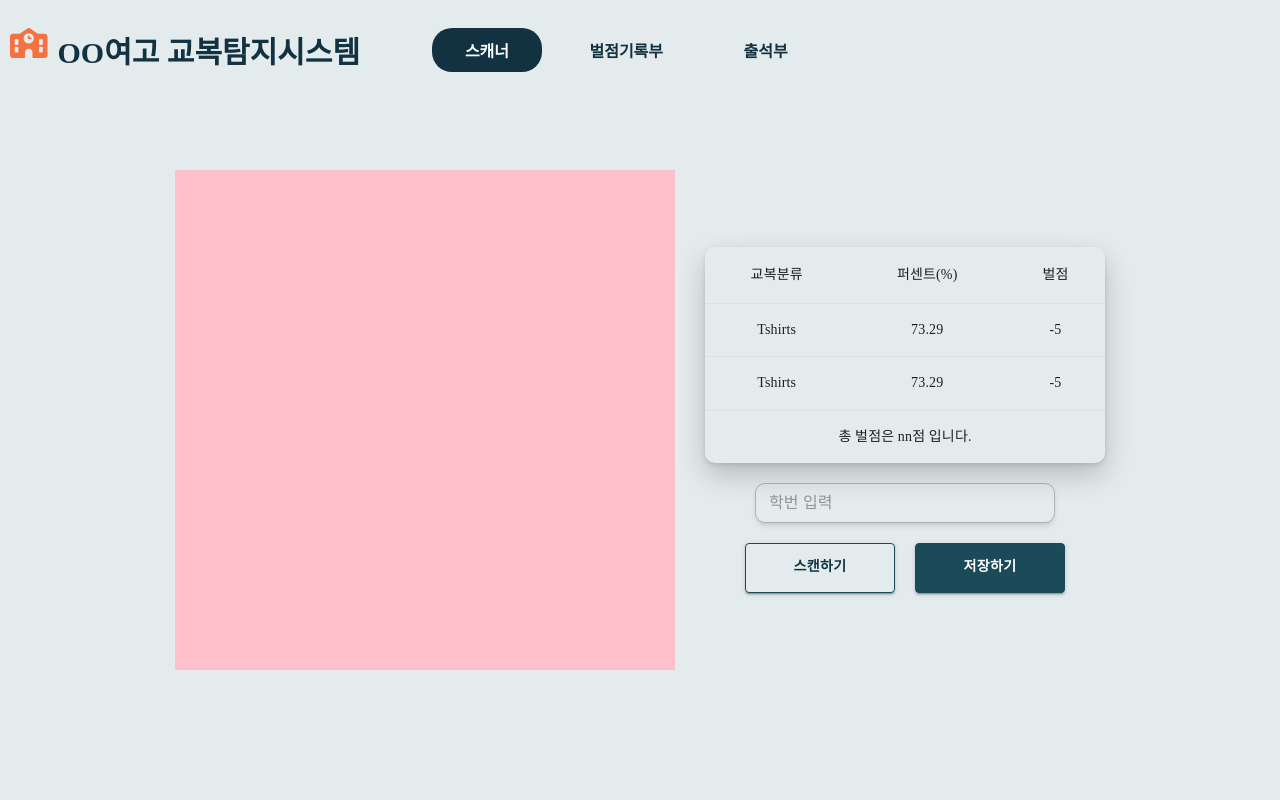
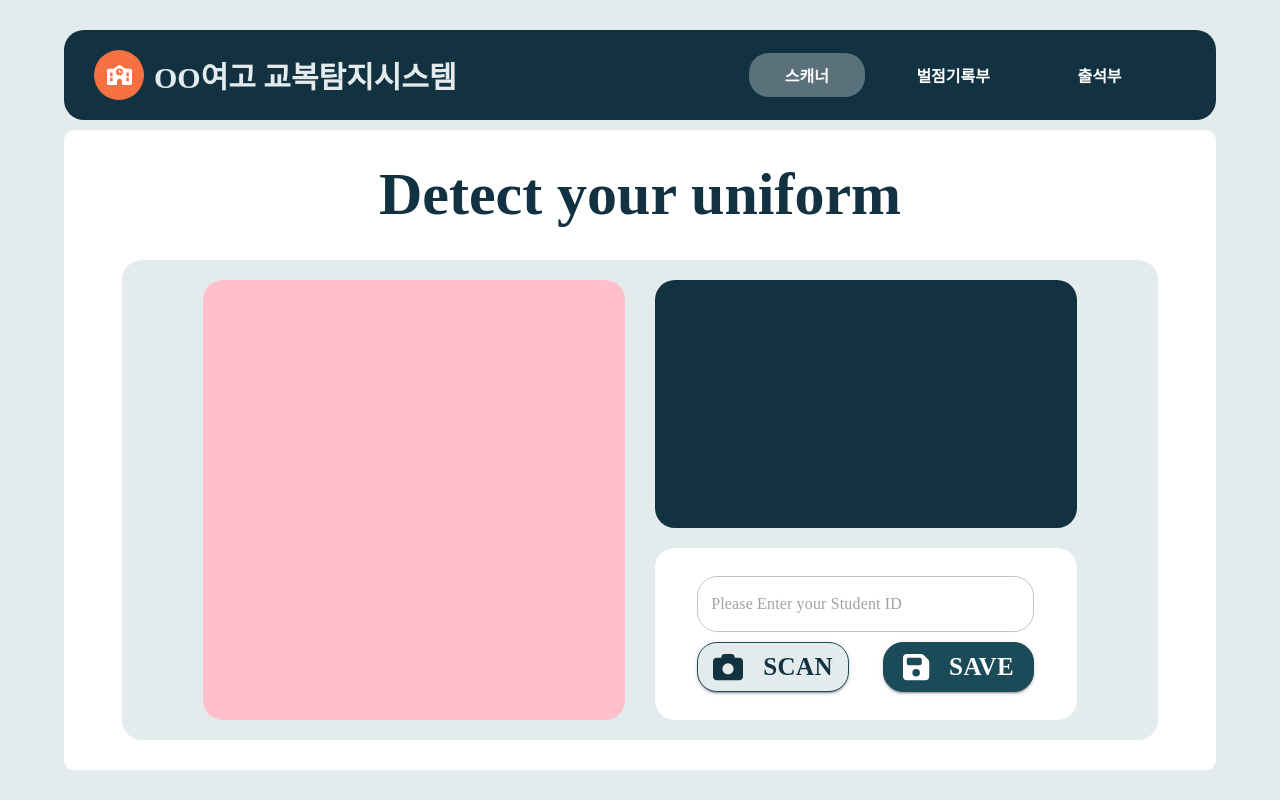
Before and after one commit to hynjxn/uniform-detection-using-YOLOv5, a React (Create React App) app in the folder my-app/: page /scanner in a window 1280 px wide. Built offline with nearby package versions, Linux system fonts and the light colour scheme; the HTML template or start-up script is replaced by a standard one; a web font is replaced by a local one.

Commit message:
전체적인 디자인 변경-scannerPage Change

```diff
--- a/my-app/src/App.css
+++ b/my-app/src/App.css
@@ -18,7 +18,6 @@
 .App{
     font-family: var(--font);
 
-
 }
 body{
     margin:0;
--- a/my-app/src/App.js
+++ b/my-app/src/App.js
@@ -14,23 +14,23 @@ import PenaltyPage from "./component/PenaltyPage";
 import AttendancePage from "./component/AttendancePage";
 
 
-
 function App() {
     return (
-      <div className="App" style={{width: "100%"}}>
+        <div className="App" style={{width: "100%", height: "100vh", display:"flex", justifyContent: "center", alignItems: "center"}}>
+            <div style={{width: "90%"}}>
                 <BrowserRouter>
-          <Navigation />
+                    <Navigation/>
                     <Routes>
-              <Route path="/" element={<MainPage />} />
-              <Route path="/scanner" element={<ScannerPage />} />
-              <Route path="/penalty" element={<PenaltyPage />} />
-              <Route path="/attendance" element={<AttendancePage />} />
-
-
+                        <Route path="/" element={<MainPage/>}/>
+                        <Route path="/scanner" element={<ScannerPage/>}/>
+                        <Route path="/penalty" element={<PenaltyPage/>}/>
+                        <Route path="/attendance" element={<AttendancePage/>}/>
                     </Routes>
                 </BrowserRouter>
             </div>
-  );
+        </div>
+    )
+        ;
 }
 
 export default App;
--- a/my-app/src/component/CustomButton.js
+++ b/my-app/src/component/CustomButton.js
@@ -7,11 +7,12 @@ function CustomButton({content, backgroundColor, borderColor, color, onClickFunc
         <Button variant="contained" style={{
             backgroundColor: `${backgroundColor}`,
             border: `1.5px solid ${borderColor}`,
-            width: "150px",
+            width: "45%",
             height: "50px",
             color:`${color}`,
             fontWeight: 600,
-            fontFamily: Style.font
+            fontFamily: Style.font,
+            borderRadius: "20px",
         }} 청 onClick={onClickFunction}>{content}</Button>
 
     );
--- a/my-app/src/component/CustomInput.js
+++ b/my-app/src/component/CustomInput.js
@@ -13,12 +13,11 @@ function CustomInput({type, name, defaultValue, onChangeFunction, input, select,
             defaultValue={defaultValue}
             onChange={onChangeFunction}
             style={{
-                width: 300,
-                borderRadius: "10px",
-                boxShadow: "rgba(0, 0, 0, 0.1) 0px 4px 6px -1px, rgba(0, 0, 0, 0.06) 0px 2px 4px -1px",
-                fontFamily: Style.font
+                width: "80%",
+                borderRadius: "20px",
+                fontFamily: Style.font,
+                textAlign: "center"
             }}
-            size="small"
             placeholder={placeholder}
         />
     } else if (type === "penaltyInput") {
--- a/my-app/src/component/CustomTable.js
+++ b/my-app/src/component/CustomTable.js
@@ -19,8 +19,9 @@ function CustomTable({type, contents, deleteFunction, editFunction}) {
             boxShadow: "rgba(0, 0, 0, 0.2) 0px 12px 28px 0px, rgba(0, 0, 0, 0.1) 0px 2px 4px 0px, rgba(255, 255, 255, 0.05) 0px 0px 0px 1px inset",
             maxHeight: 700,
             overflow: "auto",
+            backgroundColor: Style.color2,
         }}>
-            <Table aria-label="customized table">
+            <Table aria-label="customized table" >
                 <TableHead>
                     <TableRow>
                         <StyledTableCell align="center">교복분류</StyledTableCell>
@@ -91,10 +92,14 @@ function CustomTable({type, contents, deleteFunction, editFunction}) {
 const StyledTableCell = styled(TableCell)(({theme}) => ({
     [`&.${tableCellClasses.head}`]: {
         fontFamily: Style.font,
+        color: "white"
+
     },
     [`&.${tableCellClasses.body}`]: {
         fontSize: 14,
-        fontFamily: Style.font
+        fontFamily: Style.font,
+        color: "white"
+
 
     },
 }));
--- a/my-app/src/component/Navigation.js
+++ b/my-app/src/component/Navigation.js
@@ -23,70 +23,72 @@ function Navigation() {
 
     return (
         <div style={{
-            width: "100%",
-            height: "100px",
+            height: "90px",
             display: "flex",
             justifyContent: "space-between",
             alignItems: "center",
-            padding: "0px 10px"
+            padding: "20px 30px",
+            backgroundColor: Style.color2,
+            borderRadius: "20px"
         }}>
-            <div style={{width: "33%",}}>
+            <div style={{width: "40%",}}>
                 <Link to={"/"} style={{
                     textDecoration: "none",
-                    display: "flex"
+                    display: "flex",
+                    alignItems: "center"
                 }}>
-                    <FontAwesomeIcon name="scanner" onClick={onClickFunction} icon={faSchool}
-                                     style={{fontSize: "30px", color: Style.color4}}/>
+                    <div style={{
+                        display: "flex",
+                        justifyContent: "center",
+                        alignItems: "center",
+                        width: "50px",
+                        height: "50px",
+                        borderRadius: "50%",
+                        backgroundColor: Style.color4
+                    }}>
+                        <FontAwesomeIcon name="scanner" onClick={onClickFunction} icon={faSchool}
+                                         style={{fontSize: "20px", color: "white"}}/>
+                    </div>
                     <div name="scanner" onClick={onClickFunction} style={{
-                        color: Style.color2,
                         fontSize: "30px",
                         fontWeight: 600,
                         marginLeft: "10px",
-                    }}>OO여고 교복탐지시스템</div>
+                        color: Style.color3
+                    }}>OO여고 교복탐지시스템
+                    </div>
                 </Link>
             </div>
-            <div style={{width: "33%", display: "flex", justifyContent: "space-between", alignItems: 'center'}}>
+            <div style={{width: "40%", display: "flex", justifyContent: "space-between", alignItems: 'center'}}>
                 <StyledLink to={"/scanner"} onClick={(event) => onClickFunction(event)}>
                     <StyledMenu name="scanner"
                                 style={{
-                                    backgroundColor: `${selected === "scanner" ? Style.color2 : "transparent"}`,
-                                    color: `${selected === "scanner" ? "white" : Style.color2}`
+                                    backgroundColor: `${selected === "scanner" ? "rgba(255, 255, 255, 0.3)" : "transparent"}`,
+                                    color: "white"
                                 }}
                     >스캐너</StyledMenu>
                 </StyledLink>
                 <StyledLink to={"/penalty"} onClick={(event) => onClickFunction(event)}>
                     <StyledMenu name="penalty"
                                 style={{
-                                    backgroundColor: `${selected === "penalty" ? Style.color2 : "transparent"}`,
-                                    color: `${selected === "penalty" ? "white" : Style.color2}`
+                                    backgroundColor: `${selected === "penalty" ? "rgba(255, 255, 255, 0.3)" : "transparent"}`,
+                                    color: "white"
                                 }}
                     >벌점기록부</StyledMenu>
                 </StyledLink>
                 <StyledLink to={"/attendance"} onClick={(event) => onClickFunction(event)}>
                     <StyledMenu name="attendance"
                                 style={{
-                                    backgroundColor: `${selected === "attendance" ? Style.color2 : "transparent"}`,
-                                    color: `${selected === "attendance" ? "white" : Style.color2}`
+                                    backgroundColor: `${selected === "attendance" ? "rgba(255, 255, 255, 0.3)" : "transparent"}`,
+                                    color: "white"
                                 }}
                     >출석부</StyledMenu>
                 </StyledLink>
             </div>
-            <div style={{width: "33%"}}></div>
 
         </div>
 
     );
 }
-
-const StyledLink = styled(Link)`
-text-decoration: none;
-width: 33%;
-	&:hover > div {
-        background-color: rgba(18,50,66,0.5);
-        color: white;
-    }
-
-`;
 
 const StyledMenu = styled.div`
   width: 80%;
@@ -96,4 +98,16 @@ const StyledMenu = styled.div`
   text-align: center;
 `;
 
+const StyledLink = styled(Link)`
+  text-decoration: none;
+  width: 33%;
+
+  &:hover ${StyledMenu}{
+    background-color: rgba(255, 255, 255, 0.3);
+  }
+
+`;
+
+
+
 export default Navigation;
--- a/my-app/src/component/ScannerPage.js
+++ b/my-app/src/component/ScannerPage.js
@@ -3,6 +3,8 @@ import CustomTable from "./CustomTable";
 import CustomButton from "./CustomButton";
 import CustomInput from "./CustomInput";
 import {Style} from "../Style";
+import {FontAwesomeIcon} from "@fortawesome/react-fontawesome";
+import {faCamera, faFloppyDisk, faSchool} from "@fortawesome/free-solid-svg-icons";
 
 function ScannerPage(props) {
     let contents = [{first: "Tshirts", second: "73.29", third: "-5"}, {first: "Tshirts", second: "73.29", third: "-5"}]
@@ -21,7 +23,6 @@ function ScannerPage(props) {
     }, [input])
 
 
-
     // 사진 촬영 요청하고 결과값 가져오는 함수
     const scanFunction = () => {
         //결과값을 setContents로 저장
@@ -32,24 +33,103 @@ function ScannerPage(props) {
 
     }
     return (
-        <div style={{display: "flex", justifyContent: "center", alignItems: "center", height: "80vh"}}>
-            <div style={{width: "500px", height: "500px", background: "pink", marginRight: "30px"}}></div>
-            <div style={{display: "flex", flexDirection: "column", alignItems: "center"}}>
-                <div style={{marginBottom: "20px"}}>
-                    <CustomTable type="scannerTable" contents={contents}/>
-                </div>
-                <div style={{marginBottom: "20px"}}>
-                    <CustomInput type="normalInput" name="input" onChangeFunction={handleChange} input={input} placeholder="학번 입력"/>
+        <div style={{
+            display: "flex",
+            flexDirection: "column",
+            justifyContent: "space-evenly",
+            alignItems: "center",
+            width: "100%",
+            height: "80vh",
+            backgroundColor: "white",
+            marginTop: "10px",
+            borderRadius: "10px"
 
-                </div>
-                <div style={{display: "flex"}}>
-                    <div style={{marginRight: "20px"}}>
-                        <CustomButton content="스캔하기"
-                                      backgroundColor={Style.color3} borderColor={Style.color1} color={Style.color2}
-                                      onClickFunction={scanFunction}/>
+        }}>
+            <div style={{fontSize: "60px", color: Style.color2, fontWeight: "bold",}}>
+                Detect your uniform
+            </div>
+            <div style={{
+                display: "flex",
+                width: "90%",
+                height: "75%",
+                backgroundColor: Style.color3,
+                borderRadius: "20px",
+                padding: "20px 50px",
+                justifyContent: "center",
+                alignItems: "center"
+            }}>
+                <div style={{
+                    width: "45%",
+                    height: "100%",
+                    background: "pink",
+                    marginRight: "30px",
+                    borderRadius: "20px"
+                }}></div>
+                <div style={{
+                    width: "45%",
+                    height: "100%",
+                    display: "flex",
+                    flexDirection: "column",
+                    alignItems: "center"
+                }}>
+                    {/*    <div style={{marginBottom: "20px"}}>*/}
+                    {/*        <CustomTable type="scannerTable" contents={contents}/>*/}
+                    {/*    </div>*/}
+                    {/*    <div style={{marginBottom: "20px"}}>*/}
+                    {/*        <CustomInput type="normalInput" name="input" onChangeFunction={handleChange} input={input}*/}
+                    {/*                     placeholder="학번 입력"/>*/}
+
+                    {/*    </div>*/}
+                    {/*    <div style={{display: "flex"}}>*/}
+                    {/*        <div style={{marginRight: "20px"}}>*/}
+                    {/*            <CustomButton content="스캔하기"*/}
+                    {/*                          backgroundColor={Style.color3} borderColor={Style.color1} color={Style.color2}*/}
+                    {/*                          onClickFunction={scanFunction}/>*/}
+                    {/*        </div>*/}
+                    {/*        <CustomButton content="저장하기" backgroundColor={Style.color1} borderColor={Style.color1}*/}
+                    {/*                      onClickFunction={saveFunction}/>*/}
+                    {/*    </div>*/}
+                    {/*</div>*/}
+                    <div style={{
+                        width: "100%",
+                        height: "65%",
+                        backgroundColor: Style.color2,
+                        borderRadius: "20px",
+                        marginBottom: "20px"
+                    }}>
+
                     </div>
-                    <CustomButton content="저장하기" backgroundColor={Style.color1} borderColor={Style.color1}
-                                  onClickFunction={saveFunction}/>
+                    <div style={{
+                        width: "100%",
+                        height: "45%",
+                        backgroundColor: "white",
+                        borderRadius: "20px",
+                        display: "flex",
+                        flexDirection: "column",
+                        justifyContent: "center",
+                        alignItems: "center"
+                    }}>
+                        <CustomInput type="normalInput" name="input" onChangeFunction={handleChange} input={input} placeholder="Please Enter your Student ID"/>
+                        <div style={{display: "flex", width: "80%", justifyContent: "space-between", marginTop: "10px"}}>
+                            <CustomButton
+                                content={<>
+                                    <FontAwesomeIcon name="scanner" icon={faCamera}
+                                                     style={{fontSize: 30, marginRight: "20"}}/>
+                                    <span style={{fontSize: 25}}>SCAN</span>
+                                </>}
+                                style={{fontSize: "20px", color: "white"}}
+                                backgroundColor={Style.color3} borderColor={Style.color1}
+                                color={Style.color2}
+                                onClickFunction={scanFunction}/>
+                            <CustomButton content={<>
+                                <FontAwesomeIcon name="scanner" icon={faFloppyDisk}
+                                                 style={{fontSize: 30, marginRight: "20"}}/>
+                                <span style={{fontSize: 25}}>SAVE</span>
+                            </>} backgroundColor={Style.color1} borderColor={Style.color1}
+                                          onClickFunction={saveFunction}/>
+                        </div>
+                    </div>
+
                 </div>
             </div>
         </div>
```
Lines whose indentation alone changed are shown as unchanged.
